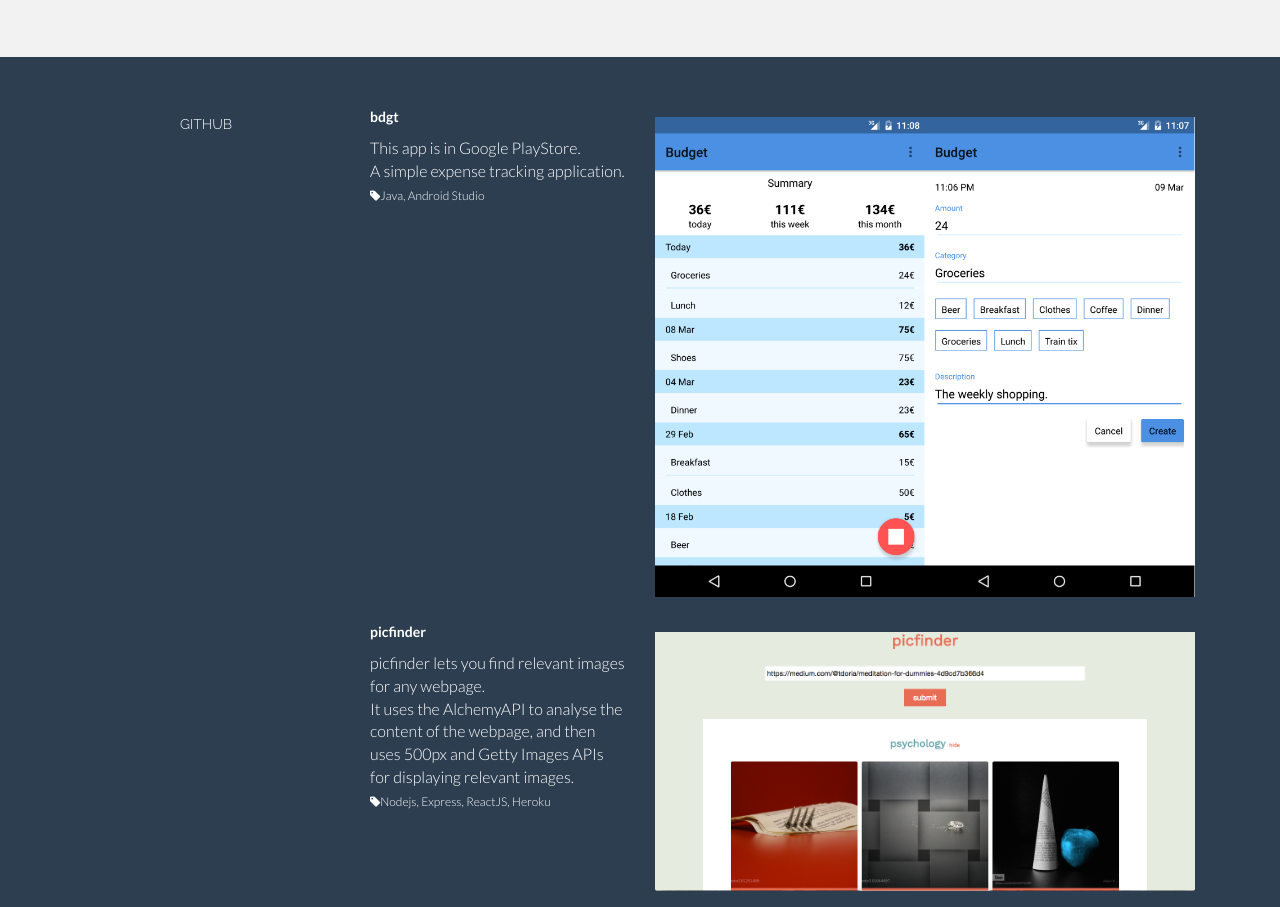
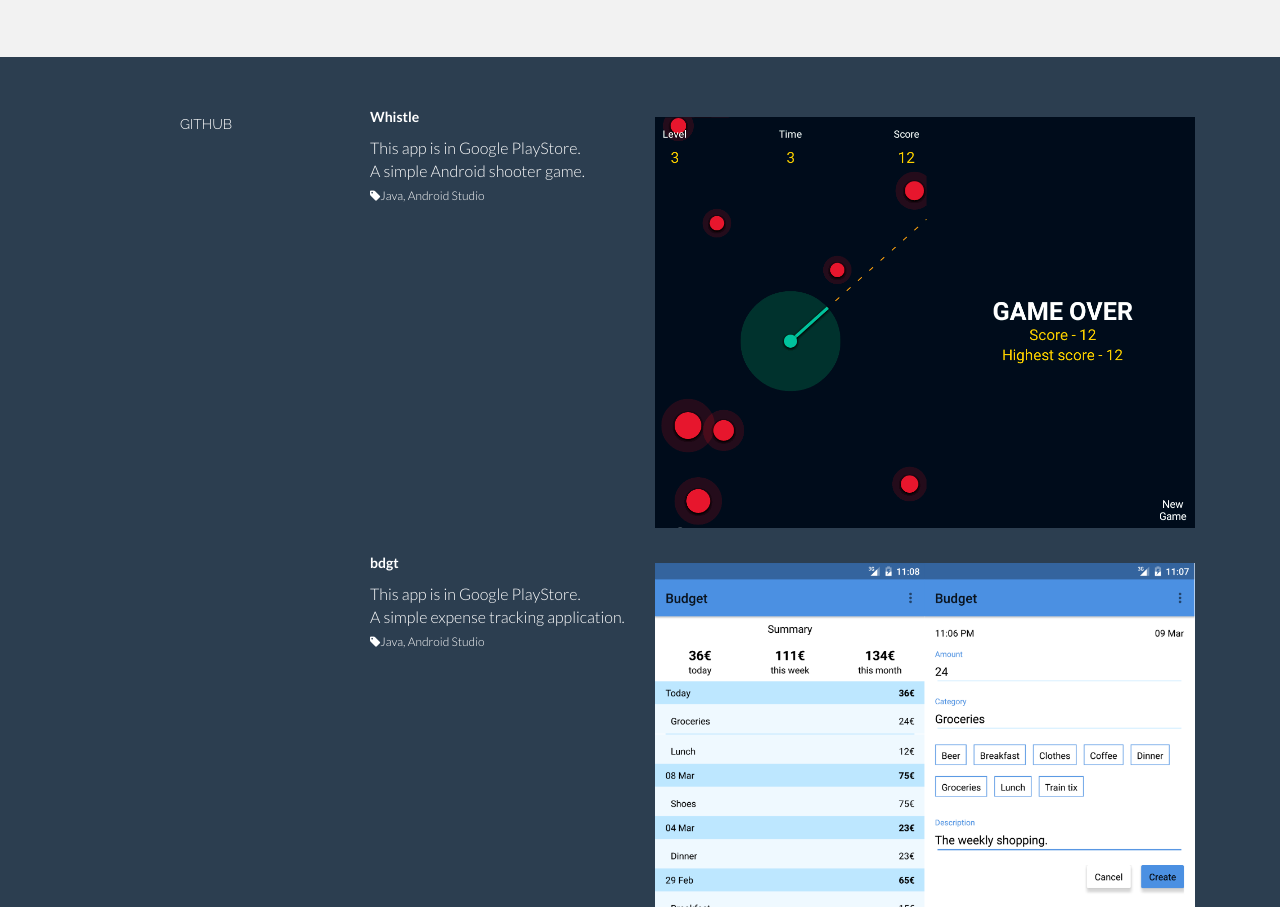
Before and after one commit to chanakyabhardwajj/chanakyabhardwaj.com, a plain HTML site: page index.html in a window 1280 px wide. Shown: the part 972-1879 px from the top of the page. Drawn offline with Linux system fonts and the light colour scheme.

Commit message:
updates for whistle

```diff
--- a/index.html
+++ b/index.html
@@ -90,6 +90,20 @@
                         <h5>GITHUB</h5>
                     </div>
                     <div class="col-lg-3">
+                        <div class="projectTitle">Whistle</div>
+                        <more>This app is in Google PlayStore. <br/>
+                        A simple Android shooter game.
+                        <br>
+                        <sm><i class="icon-tag"></i>Java, Android Studio</sm>
+                    </div>
+                    <div class="col-lg-6">
+                        <a href="https://github.com/chanakyabhardwajj/Whistle" target="_blank">
+                            <p>
+                                <img class="img-responsive" src="assets/img/whistle.png" alt="" />
+                            </p>
+                        </a>
+                    </div>
+                    <div class="col-lg-3 col-lg-offset-3">
                         <div class="projectTitle">bdgt</div>
                         <more>This app is in Google PlayStore. <br/>
                         A simple expense tracking application.
```
Also changed, not shown: assets/img/whistle.png (added).
